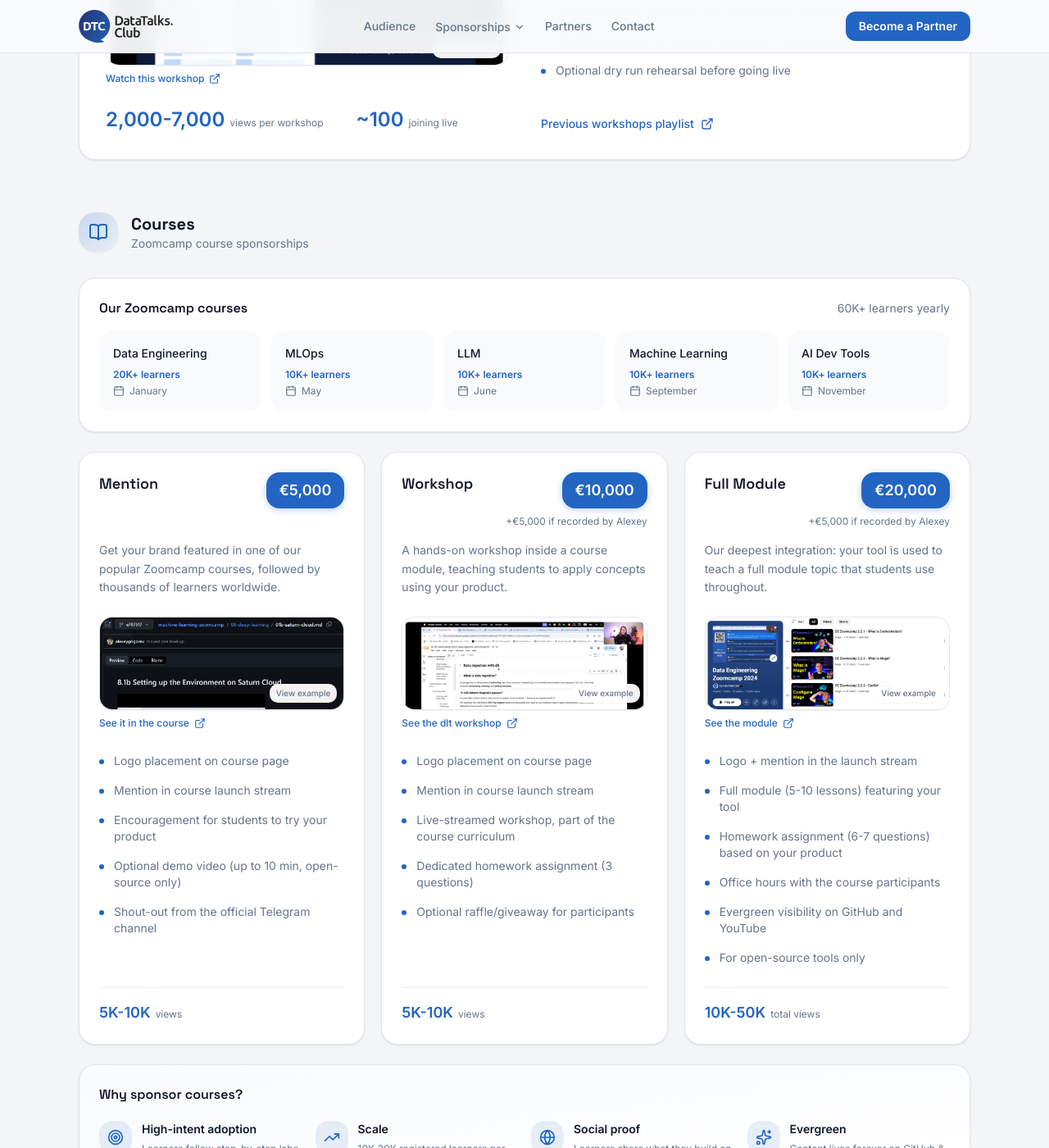
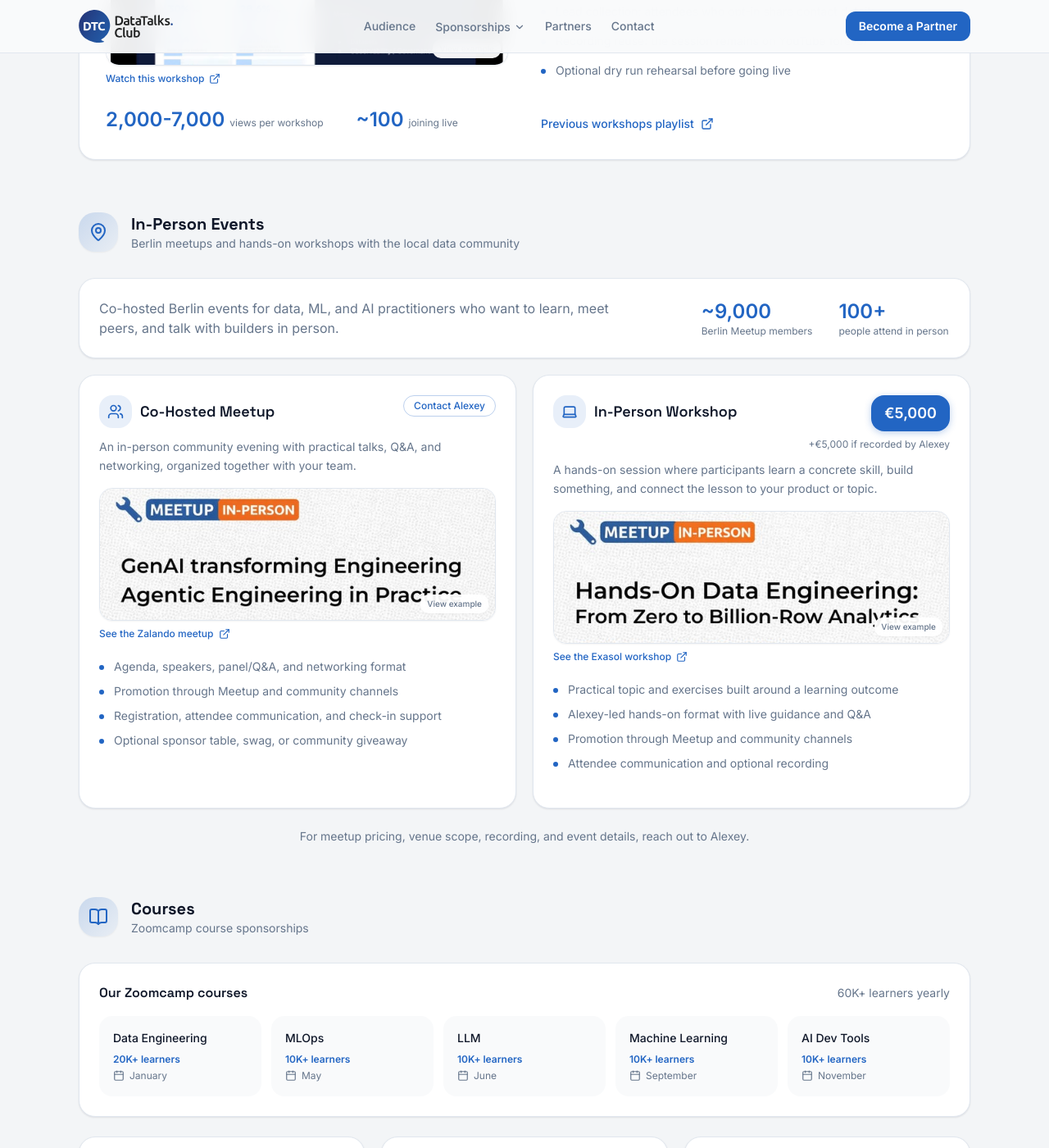
Before and after one commit to DataTalksClub/mediakit, a Jekyll site: the page built from index.html, in a window 1280 px wide and 1400 px high, scrolled down 3201 px. Shown: the whole window at 82% size. Built offline with Jekyll 4.4.1, drawn with Linux system fonts in a browser that asks for light colours; nearby versions of some CDN libraries.

Commit message:
Add in-person events sponsorship section

```diff
--- a/_data/nav.yml
+++ b/_data/nav.yml
@@ -5,6 +5,7 @@
   children:
     - { label: Newsletter, href: "#newsletter" }
     - { label: Workshop, href: "#workshop" }
+    - { label: In-Person Events, href: "#in-person-events" }
     - { label: Courses, href: "#courses" }
     - { label: Podcast, href: "#podcast" }
     - { label: Guest Post, href: "#guest-post" }
--- a/_data/packages.yml
+++ b/_data/packages.yml
@@ -55,6 +55,39 @@ workshop:
     url: https://www.youtube.com/playlist?list=PL3MmuxUbc_hKXoe5VllAqUa0nTp0k9Mbl
   image: workshop-community.png
   video_url: https://www.youtube.com/watch?v=v_jbmhVWBvM
+
+in_person:
+  intro: "Co-hosted Berlin events for data, ML, and AI practitioners who want to learn, meet peers, and talk with builders in person."
+  contact_note: "For meetup pricing, venue scope, recording, and event details, reach out to Alexey."
+  stats:
+    - { value: "~9,000", label: "Berlin Meetup members" }
+    - { value: "100+", label: "people attend in person" }
+  packages:
+    - title: Co-Hosted Meetup
+      contact_label: Contact Alexey
+      description: "An in-person community evening with practical talks, Q&A, and networking, organized together with your team."
+      features:
+        - Agenda, speakers, panel/Q&A, and networking format
+        - Promotion through Meetup and community channels
+        - Registration, attendee communication, and check-in support
+        - Optional sponsor table, swag, or community giveaway
+      image: meetup-in-person.jpg
+      example_url: https://www.meetup.com/berlin-datatalks-club/events/314179341/
+      example_label: See the Zalando meetup
+      icon: users
+    - title: In-Person Workshop
+      price: "€5,000"
+      extra_price: "+€5,000 if recorded by Alexey"
+      description: "A hands-on session where participants learn a concrete skill, build something, and connect the lesson to your product or topic."
+      features:
+        - Practical topic and exercises built around a learning outcome
+        - Alexey-led hands-on format with live guidance and Q&A
+        - Promotion through Meetup and community channels
+        - Attendee communication and optional recording
+      image: in-person-workshop.jpg
+      example_url: https://www.meetup.com/berlin-datatalks-club/events/313061198/
+      example_label: See the Exasol workshop
+      icon: laptop
 
 courses:
   - title: Mention
--- a/_includes/packages.html
+++ b/_includes/packages.html
@@ -88,6 +88,81 @@
           </div>
         </div>
       </div>
+    </div>
+
+    <!-- In-Person Events -->
+    <div class="mb-16 scroll-mt-24" id="in-person-events">
+      {% include section-header.html icon="map-pin" title="In-Person Events" subtitle="Berlin meetups and hands-on workshops with the local data community" %}
+      {% assign ip = p.in_person %}
+
+      <div class="premium-card p-5 sm:p-6 mb-5">
+        <div class="flex flex-col lg:flex-row lg:items-center lg:justify-between gap-4">
+          <p class="text-sm sm:text-base text-muted-foreground leading-relaxed max-w-2xl">{{ ip.intro }}</p>
+          <div class="grid grid-cols-2 gap-5 sm:gap-8 flex-shrink-0">
+            {% for stat in ip.stats %}
+            <div>
+              <div class="text-lg sm:text-2xl font-bold text-brand-blue">{{ stat.value }}</div>
+              <div class="text-xs text-muted-foreground leading-tight">{{ stat.label }}</div>
+            </div>
+            {% endfor %}
+          </div>
+        </div>
+      </div>
+
+      <div class="grid lg:grid-cols-2 gap-5">
+        {% for event in ip.packages %}
+        <div class="premium-card p-5 sm:p-6 h-full flex flex-col relative">
+          <div class="flex items-start justify-between gap-3 mb-3">
+            <div class="flex items-center gap-2.5 min-w-0">
+              <div class="w-9 h-9 sm:w-10 sm:h-10 rounded-xl bg-brand-blue/10 flex items-center justify-center flex-shrink-0">
+                <i data-lucide="{{ event.icon }}" class="w-[18px] h-[18px] sm:w-5 sm:h-5 text-brand-blue"></i>
+              </div>
+              <h4 class="font-semibold text-foreground text-base sm:text-lg">{{ event.title }}</h4>
+            </div>
+            {% if event.price %}
+            <div class="text-right flex-shrink-0">
+              <div class="price-badge !text-base sm:!text-lg !px-3 sm:!px-4 !py-1.5 sm:!py-2">{{ event.price }}</div>
+              {% if event.extra_price %}<div class="text-xs text-muted-foreground mt-2">{{ event.extra_price }}</div>{% endif %}
+            </div>
+            {% elsif event.contact_label %}
+            <a href="#contact" class="tag-outline text-xs whitespace-nowrap flex-shrink-0">{{ event.contact_label }}</a>
+            {% endif %}
+          </div>
+
+          <p class="text-sm text-muted-foreground leading-relaxed mb-4">{{ event.description }}</p>
+
+          <div class="mb-4">
+            {% include zoom-image.html image=event.image alt=event.title height="h-32 sm:h-40" %}
+            <a href="{{ event.example_url }}" target="_blank" rel="noopener noreferrer"
+              class="mt-2 inline-flex items-center gap-1.5 text-xs font-medium text-brand-blue hover:text-brand-blue-dark transition-colors">
+              {{ event.example_label }}
+              <i data-lucide="external-link" class="w-3.5 h-3.5"></i>
+            </a>
+          </div>
+
+          <div class="space-y-0.5 mb-4 flex-1">
+            {% for feature in event.features %}
+            <div class="feature-item !text-xs sm:!text-sm !py-1">{{ feature }}</div>
+            {% endfor %}
+          </div>
+
+          {% if event.metrics %}
+          <div class="mt-auto pt-3 border-t border-border/60 flex items-baseline flex-wrap gap-x-6 gap-y-1">
+            {% for m in event.metrics %}
+            <div class="flex items-baseline gap-1.5">
+              <span class="text-lg font-bold text-brand-blue">{{ m.value }}</span>
+              <span class="text-xs text-muted-foreground">{{ m.label }}</span>
+            </div>
+            {% endfor %}
+          </div>
+          {% endif %}
+        </div>
+        {% endfor %}
+      </div>
+
+      <p class="text-center text-sm text-muted-foreground mt-6 max-w-2xl mx-auto">
+        {{ ip.contact_note }}
+      </p>
     </div>
 
     <!-- Courses -->
```
Also changed, not shown: assets/images/in-person-workshop.jpg (added), assets/images/meetup-in-person.jpg (added).
